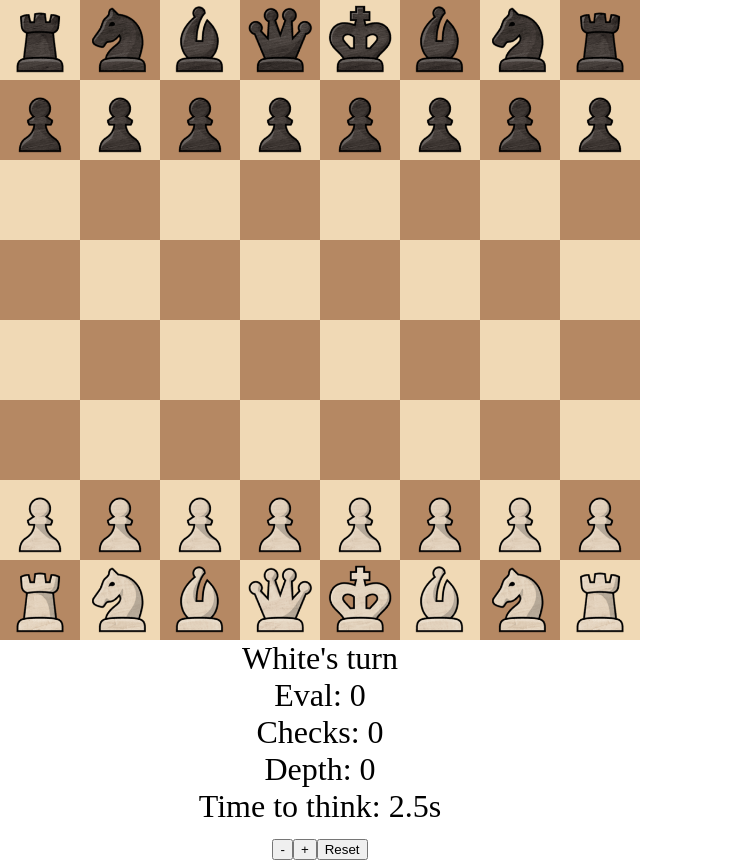
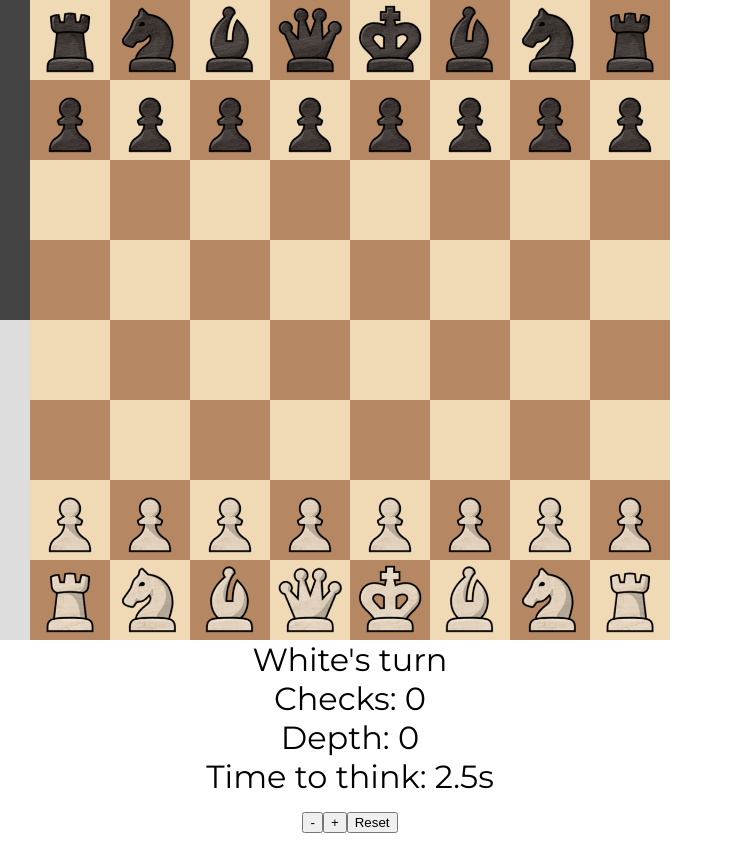
Before and after one commit to jordanlandry/chess-with-minimax, a React (Vite) app: page / in a window 1280 px wide. Shown: the whole page, without its empty margins (0-733 px from the left). After the commit the page ends 835 px from the top, so only its background shows below. Built offline with nearby package versions, Linux system fonts and the light colour scheme.

Commit message:
Added an evalution bar

```diff
--- a/index.html
+++ b/index.html
@@ -3,6 +3,14 @@
   <head>
     <meta charset="UTF-8" />
     <!-- <link rel="icon" type="image/svg+xml" href="/vite.svg" /> -->
+    <!-- Google Font Import -->
+    <link rel="preconnect" href="https://fonts.googleapis.com" />
+    <link rel="preconnect" href="https://fonts.gstatic.com" crossorigin />
+    <link
+      href="https://fonts.googleapis.com/css2?family=Montserrat:ital,wght@0,100;0,200;0,300;0,400;0,500;0,600;0,700;0,800;0,900;1,100;1,200;1,300;1,400;1,500;1,600;1,700;1,800;1,900&display=swap"
+      rel="stylesheet"
+    />
+
     <meta name="viewport" content="width=device-width, initial-scale=1.0" />
     <title>Chess</title>
   </head>
--- a/src/components/Chess.tsx
+++ b/src/components/Chess.tsx
@@ -9,6 +9,7 @@ import useHeight from "../hooks/useHeight";
 import useKeybind from "../hooks/useKeybind";
 import useLocalStorage from "../hooks/useLocalStorage";
 import useWidth from "../hooks/useWidth";
+import EvalBar from "./EvalBar";
 import Piece from "./Piece";
 import Promotion from "./Promotion";
 import Square from "./Square";
@@ -104,6 +105,8 @@ export default function Chess() {
             holdingPiece={grabbedPiece !== -1}
             selectedX={selectedPiece?.x}
             selectedY={selectedPiece?.y}
+            offsetX={boardElementRef.current?.offsetLeft || 0}
+            offsetY={boardElementRef.current?.offsetTop || 0}
           />
         );
         key++;
@@ -204,12 +207,18 @@ export default function Chess() {
           grabbedPiece={grabbedPiece}
           setGrabbedPiece={setGrabbedPiece}
           moveToSquareFunction={clickSquareToMove}
+          offsetX={boardElementRef.current?.offsetLeft || 0}
+          offsetY={boardElementRef.current?.offsetTop || 0}
         />
       ) : null;
     });
   });
 
   // ~~~ FUNCTIONS ~~~ \\
+  function animatePiece() {
+    if (!selectedPiece) return;
+  }
+
   function clickSquareToMove(y: number, x: number) {
     if (!selectedPiece) return;
 
@@ -232,6 +241,7 @@ export default function Chess() {
         if (availableMoves[i].promoteTo) setIsPromoting(true);
 
         moveFrom(selectedPiece!.x, selectedPiece!.y, x, y);
+
         setSelectedPiece(undefined);
       }
     }
@@ -241,6 +251,7 @@ export default function Chess() {
   }
 
   function moveFrom(x1: number, y1: number, x2: number, y2: number, changeTurn = true) {
+    animatePiece();
     // Play audio
     const audio =
       board[y2][x2] === "" ? new Audio("./assets/sounds/move-self.mp3") : new Audio("./assets/sounds/capture.mp3");
@@ -332,6 +343,8 @@ export default function Chess() {
 
   // ~~~ RENDER ~~~ \\
   return (
+    <div className="chess-wrapper">
+      <EvalBar evaluation={score} height={boardElementRef.current?.offsetWidth!} />
       <div
         ref={boardElementRef}
         style={{
@@ -353,13 +366,14 @@ export default function Chess() {
         ) : null}
         <div style={{ gridColumn: "1 / -1", textAlign: "center", fontSize: "2rem" }}>
           <p>{whosTurn === 0 ? "White's turn" : "Black's turn"}</p>
-        <p>Eval: {Math.round(score! * 10) / 10}</p>
           <p>Checks: {checkCount.toLocaleString()}</p>
           <p>Depth: {depth}</p>
           <p>{`Time to think:  ${timeToThink}s`}</p>
           <button onClick={() => setTimeToThink((prev: any) => (prev > 0.5 ? prev - 0.5 : 0.5))}>-</button>
           <button onClick={() => setTimeToThink((prev: any) => prev + 0.5)}>+</button>
           <button onClick={reset}>Reset</button>
+          {/* <button onClick={() => setScore(Math.random() * 50 - 25)}>evaltest</button> */}
+        </div>
       </div>
     </div>
   );
--- /dev/null
+++ b/src/components/EvalBar.tsx
@@ -0,0 +1,21 @@
+import clamp from "../helpers/clamp";
+
+type Props = { evaluation: number; height: number };
+
+export default function EvalBar({ evaluation, height }: Props) {
+  const MAX_EVAL = 25;
+  const MIN_EVAL = -25;
+
+  const percentPositive = clamp((evaluation - MIN_EVAL) / (MAX_EVAL - MIN_EVAL), 0, 1);
+
+  return (
+    <div className="eval-bar-wrapper" style={{ height: height, width: "30px" }}>
+      <div className="eval-negative eval-bar" style={{ height: `${(1 - percentPositive) * height}px` }}>
+        {evaluation < 0 ? <span className="eval-text">{Math.round(evaluation * 10) / -10}</span> : null}
+      </div>
+      <div className="eval-positive eval-bar" style={{ height: "100%", transition: "200ms" }}>
+        {evaluation > 0 ? <span className="eval-text">{Math.round(evaluation * 10) / 10}</span> : null}
+      </div>
+    </div>
+  );
+}
--- a/src/components/Piece.tsx
+++ b/src/components/Piece.tsx
@@ -13,14 +13,17 @@ export default function Piece({
   setGrabbedPiece,
   grabbedPiece,
   moveToSquareFunction,
+  isSelected,
+  offsetX,
+  offsetY,
 }: any) {
   const style = useContext(PieceStyleContext);
   const img = "./assets/images/styles/" + style + "/" + type + team + ".png";
 
   const animationTime = 1000; // ms
 
-  const [xPos, setXPos] = useState((x * width) / 8);
-  const [yPos, setYPos] = useState((y * width) / 8);
+  const [xPos, setXPos] = useState((x * width) / 8 + offsetX);
+  const [yPos, setYPos] = useState((y * width) / 8 + offsetY);
   const [mouseDown, setMouseDown] = useState(grabbedPiece === id);
 
   const handleMouseDown = () => {
@@ -50,8 +53,8 @@ export default function Piece({
     const newX = e.clientX - width / 16;
     const newY = e.clientY - width / 16;
 
-    setXPos(clamp(newX, -width / 16, width - width / 16));
-    setYPos(clamp(newY, -width / 16, width - width / 16));
+    setXPos(clamp(newX, -width / 16, width - width / 16) + offsetX);
+    setYPos(clamp(newY, -width / 16, width - width / 16) + offsetY);
   };
 
   return (
--- a/src/components/Square.tsx
+++ b/src/components/Square.tsx
@@ -19,6 +19,9 @@ type Props = {
 
   selectedX: number | undefined;
   selectedY: number | undefined;
+
+  offsetX: number;
+  offsetY: number;
 };
 
 export default function Square({
@@ -38,6 +41,9 @@ export default function Square({
   selectedY,
 
   holdingPiece,
+
+  offsetX,
+  offsetY,
 }: Props) {
   const [hoverX, setHoverX] = useState(-1);
   const [hoverY, setHoverY] = useState(-1);
@@ -60,10 +66,6 @@ export default function Square({
     window.addEventListener("mousemove", handleMouseMove);
     return () => window.removeEventListener("mousemove", handleMouseMove);
   }, [holdingPiece]);
-
-  if (movedToX === y && movedToY === x) {
-    console.log(x, y);
-  }
 
   const showYellow =
     (selectedY === x && selectedX === y) || (movedFromX == y && movedFromY == x) || (movedToX === y && movedToY === x);
@@ -111,8 +113,8 @@ export default function Square({
             backgroundColor: colors.movedTo,
             height: width,
             width: width,
-            left: `${y * width}px`,
-            top: `${x * width}px`,
+            left: `${y * width + offsetX}px`,
+            top: `${x * width + offsetY}px`,
           }}
         />
       ) : null}
--- a/src/styles.css
+++ b/src/styles.css
@@ -1,5 +1,7 @@
 body {
   margin: 0;
+
+  font-family: "Montserrat", sans-serif;
 }
 
 p {
@@ -14,3 +16,33 @@ p {
 
   cursor: pointer;
 }
+
+.chess-wrapper {
+  display: flex;
+}
+
+.eval-bar {
+  display: flex;
+  justify-content: center;
+  font-weight: bold;
+  font-size: 0.8rem;
+  width: 30px;
+}
+
+.eval-negative {
+  transition: 0.4s;
+  background-color: #444;
+  color: #ddd;
+  align-items: flex-start;
+  position: absolute;
+}
+
+.eval-positive {
+  background-color: #ddd;
+  color: #444;
+  align-items: flex-end;
+}
+
+.eval-bar > * {
+  padding: 0.5rem;
+}
```
Also changed, not shown: 2 other files (tests, documents, lock files or other folders). Lines whose indentation alone changed are shown as unchanged.
